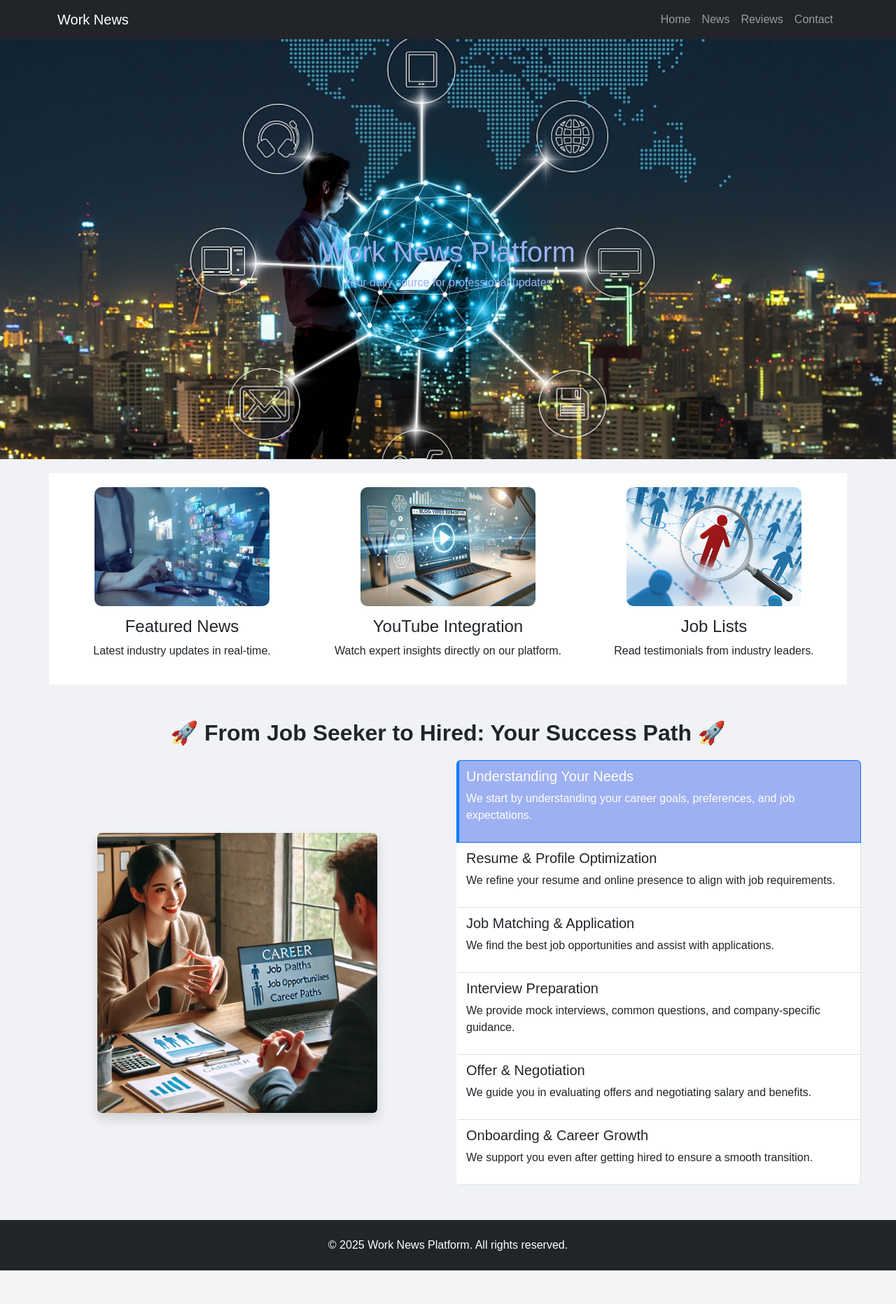
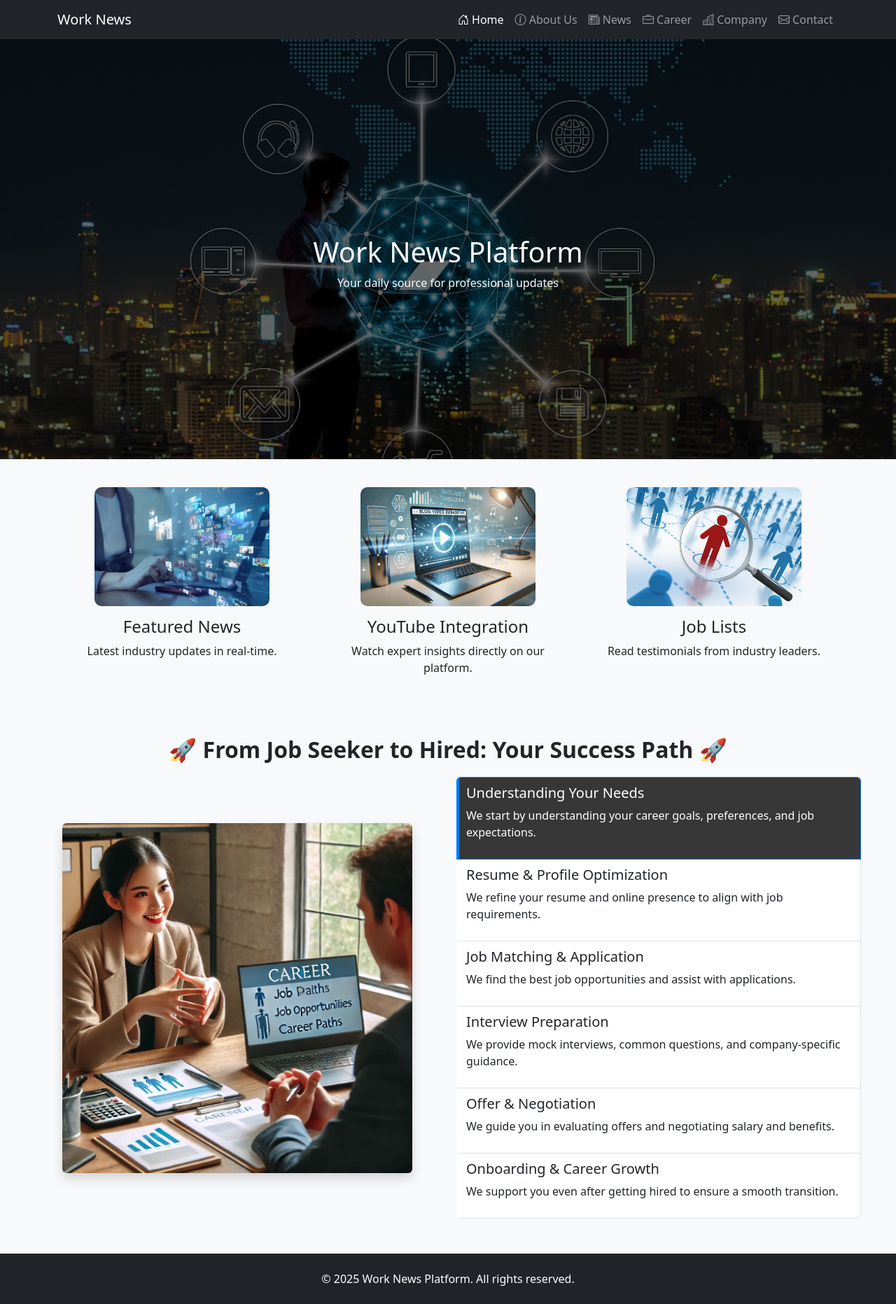
Before and after one commit to jadhikari/job-portal-and-news-, a Django app: page / in a window 1280 px wide. Shown: the whole page at 70% size. Before the commit the page ends 1815 px from the top, so only its background shows below. Run offline with Django 5.2, Linux system fonts and the light colour scheme.

Commit message:
all must home page finished

```diff
--- a/core/static/core/core.css
+++ b/core/static/core/core.css
@@ -18,6 +18,7 @@
     background-position: center;
     opacity: 0;
     animation: fade 15s infinite;
+    filter: brightness(40%);
 }
 
 /* Set background images and stagger animation delays for each slide */
@@ -46,7 +47,7 @@
     position: relative;
     z-index: 2;
     text-align: center;
-    color: #9db0f1;
+    color: #fafbfd;
     padding-top: 280px; /* Adjust vertical positioning as needed */
 }
 
@@ -61,7 +62,6 @@
 
 /* Other styles for the rest of the page */
 .feature-section {
-    background-color: white;
     /* padding: 50px 0; */
     margin-top: 20px;
 }
@@ -86,7 +86,7 @@
 }
 .left-image {
     width: 100%;
-    max-width: 400px;
+    max-width: 500px;
     height: auto;
     transition: opacity 0.3s ease-in-out;
 }
@@ -98,5 +98,5 @@
 }
 .step-item:hover, .step-item.active {
     border-left-color: #007bff;
-    background-color: #9db0f1;
+    background-color: #373738;
 }
--- a/core/templates/core/home.html
+++ b/core/templates/core/home.html
@@ -23,7 +23,7 @@
   </header>
 
   <!-- Features Section -->
-  <section class="container feature-section">
+  <section class="container feature-section bg-light">
     <div class="row">
       <div class="col-md-4 feature-box">
         <img src="../../static/images/news.jpg" alt="News" >
--- a/static/css/global.css
+++ /dev/null
@@ -1,8 +0,0 @@
-body {
-    font-family: Arial, sans-serif;
-    background-color: #f0f2f5;
-}
-
-.navbar {
-    box-shadow: 0px 4px 10px rgba(0, 0, 0, 0.1);
-}
--- a/templates/base.html
+++ b/templates/base.html
@@ -1,4 +1,3 @@
-{% load static %}
 <!DOCTYPE html>
 <html lang="en">
 <head>
@@ -7,11 +6,12 @@
   <title>{% block title %}Work Portal & News Platform{% endblock %}</title>
   <!-- Bootstrap CSS -->
   <link rel="stylesheet" href="https://cdn.jsdelivr.net/npm/bootstrap@5.3.0/dist/css/bootstrap.min.css">
+  <!-- Bootstrap Icons CDN -->
+<link rel="stylesheet" href="https://cdn.jsdelivr.net/npm/bootstrap-icons/font/bootstrap-icons.css">
   <!-- Global CSS -->
-  <link rel="stylesheet" href="{% static 'css/global.css' %}">
   {% block extra_css %}{% endblock %}
 </head>
-<body>
+<body class="bg-light" >
   {% include 'header.html' %}
 
   {% block content %}{% endblock %}
--- a/templates/header.html
+++ b/templates/header.html
@@ -1,17 +1,47 @@
+
+
 <!-- Navbar -->
 <nav class="navbar navbar-expand-lg navbar-dark bg-dark">
     <div class="container">
-      <a class="navbar-brand" href="#">Work News</a>
+        <a class="navbar-brand" href="#">
+          Work News
+        </a>
         <button class="navbar-toggler" type="button" data-bs-toggle="collapse" data-bs-target="#navbarNav"
                 aria-controls="navbarNav" aria-expanded="false" aria-label="Toggle navigation">
             <span class="navbar-toggler-icon"></span>
         </button>
         <div class="collapse navbar-collapse" id="navbarNav">
             <ul class="navbar-nav ms-auto">
-          <li class="nav-item"><a class="nav-link" href="{% url 'home' %}">Home</a></li>
-          <li class="nav-item"><a class="nav-link" href="#news">News</a></li>
-          <li class="nav-item"><a class="nav-link" href="#reviews">Reviews</a></li>
-          <li class="nav-item"><a class="nav-link" href="#contact">Contact</a></li>
+                <li class="nav-item">
+                    <a class="nav-link {% if request.path == '/' %}active{% endif %}" href="{% url 'home' %}">
+                        <i class="bi bi-house-door"></i> Home
+                    </a>
+                </li>
+                <li class="nav-item">
+                    <a class="nav-link {% if request.path == '/about/' %}active{% endif %}" href="#news">
+                        <i class="bi bi-info-circle"></i> About Us
+                    </a>
+                </li>
+                <li class="nav-item">
+                    <a class="nav-link {% if request.path == '/news/' %}active{% endif %}" href="#reviews">
+                        <i class="bi bi-newspaper"></i> News
+                    </a>
+                </li>
+                <li class="nav-item">
+                    <a class="nav-link {% if request.path == '/career/' %}active{% endif %}" href="#contact">
+                        <i class="bi bi-briefcase"></i> Career
+                    </a>
+                </li>
+                <li class="nav-item">
+                    <a class="nav-link {% if request.path == '/company/' %}active{% endif %}" href="#contact">
+                        <i class="bi bi-buildings"></i> Company
+                    </a>
+                </li>
+                <li class="nav-item">
+                    <a class="nav-link {% if request.path == '/contact/' %}active{% endif %}" href="#contact">
+                        <i class="bi bi-envelope"></i> Contact
+                    </a>
+                </li>
             </ul>
         </div>
     </div>
```
Lines whose indentation alone changed are shown as unchanged.
